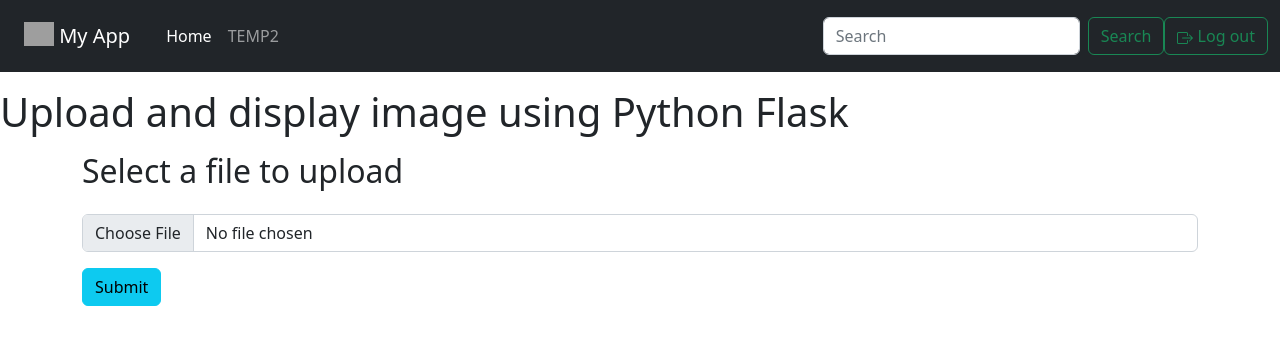
After one commit to Totolariflette/minerals_website, a Flask app: page /choose_file in a window 1280 px wide. The commit adds this page. Shown: the top 345 px of the page. Run offline with Flask 2, Linux system fonts and the light colour scheme; the visitor is signed in with stand-in values (Sample User, id 1); some libraries are stand-ins or nearby versions; grey boxes are pictures that could not be loaded.

Commit message:
delete Dropzone new page choose_file distinct of main

```diff
--- a/app.py
+++ b/app.py
@@ -1,26 +1,34 @@
 import os.path
 
-from flask import Flask, render_template, url_for, redirect, request
+from flask import Flask, render_template, url_for, redirect, request, flash
 from flask_login import UserMixin, LoginManager, login_required, logout_user, current_user, login_user
 from flask_bcrypt import Bcrypt
-from flask_dropzone import Dropzone
 
 from models import db, User
 from forms import RegisterForm, LoginForm
 
+# Paths
 db_path = '../db/login.db'
+uploads_path = "static/uploads"
+
+# Constants
 basedir = os.path.abspath(os.path.dirname(__file__))
+supported_image_types = ['jpg', 'jpeg', "png"]
 
+# Init the app
 app = Flask(__name__)
 db.init_app(app)
+# Init the encryptor for the passwords
 bcrypt = Bcrypt(app)
+# Init the sqlite database
 app.config['SQLALCHEMY_DATABASE_URI'] = 'sqlite:///' + db_path
 app.config['SECRET_KEY'] = 'mykey'
 
-app.config.update(UPLOADED_PATH=os.path.join(basedir, 'uploads'), DROPZONE_MAX_FILE_SIZE=1024,
+# Init the dropzone in the main page
+app.config.update(UPLOADED_PATH=uploads_path, DROPZONE_MAX_FILE_SIZE=1024,
                   DROPZONE_TIMEOUT=5 * 60 * 1000)
-dropzone = Dropzone(app)
 
+# Init the login manager for the login session
 login_manager = LoginManager()
 login_manager.init_app(app)
 login_manager.login_view = "login"
@@ -72,12 +80,39 @@ def logout():
     return redirect(url_for('home'))
 
 
-@app.route('/main', methods=['GET', 'POST'])
+@app.route('/choose_file', methods=['GET', 'POST'])
 @login_required
+def choose_file():
+    return render_template('choose_file.html')
+
+
+@app.route('/upload_image', methods=['POST'])
+def upload_image():
+    if 'file' not in request.files:
+        flash('No file part')
+        return redirect(request.url)
+    file = request.files['file']
+    if file.filename == '':
+        flash('No image selected for uploading')
+        return redirect(request.url)
+
+    if file and file.filename.split('.')[-1] in supported_image_types:
+        file.save(os.path.join(app.config['UPLOADED_PATH'], file.filename))
+
+        flash('Image successfully uploaded and displayed below')
+        return render_template('choose_file.html', filename=file.filename)
+    else:
+        flash('Allowed image types are - png, jpg, jpeg, gif')
+        return redirect(request.url)
+
+
+@app.route('/display/<filename>')
+def display_image(filename):
+    return redirect(url_for('static', filename='uploads/' + filename), code=301)
+
+
+@app.route('/main')
 def main():
-    if request.method == 'POST':
-        f = request.files.get('file')
-        f.save(os.path.join(app.config['UPLOADED_PATH'], f.filename))
     return render_template('main.html')
 
 
--- /dev/null
+++ b/templates/choose_file.html
@@ -0,0 +1,53 @@
+<!DOCTYPE html>
+<html lang="en">
+<head>
+    <meta charset="utf-8">
+    <meta name="viewport" content="width=device-width, initial-scale=1">
+    <title>Upload and display image using Python Flask</title>
+    <link href="https://cdn.jsdelivr.net/npm/bootstrap@5.2.0-beta1/dist/css/bootstrap.min.css" rel="stylesheet"
+          integrity="sha384-0evHe/X+R7YkIZDRvuzKMRqM+OrBnVFBL6DOitfPri4tjfHxaWutUpFmBp4vmVor" crossorigin="anonymous">
+</head>
+<body>
+{% include 'navbar.html' %}
+
+<p><h1>Upload and display image using Python Flask</h1></p>
+
+<div class="container">
+<div class="row">
+    <h2>Select a file to upload</h2>
+    <p>
+        {% with messages = get_flashed_messages() %}
+          {% if messages %}
+            <ul>
+            {% for message in messages %}
+              <li>{{ message }}</li>
+            {% endfor %}
+            </ul>
+          {% endif %}
+        {% endwith %}
+    </p>
+
+    <form method="post" action="/upload_image" enctype="multipart/form-data">
+        <dl>
+            <p>
+                <input type="file" name="file" class="form-control" autocomplete="off" required>
+            </p>
+        </dl>
+        <p>
+            <input type="submit" value="Submit" class="btn btn-info">
+        </p>
+    </form>
+
+    {% if filename %}
+        <div>
+            <img src="{{ url_for('display_image', filename=filename) }}">
+        </div>
+    {% endif %}
+</div>
+</div>
+
+<script src="https://cdn.jsdelivr.net/npm/bootstrap@5.2.0-beta1/dist/js/bootstrap.bundle.min.js"
+        integrity="sha384-pprn3073KE6tl6bjs2QrFaJGz5/SUsLqktiwsUTF55Jfv3qYSDhgCecCxMW52nD2"
+        crossorigin="anonymous"></script>
+</body>
+</html>
--- a/templates/navbar.html
+++ b/templates/navbar.html
@@ -14,7 +14,7 @@
         <div class="collapse navbar-collapse" id="navbarSupportedContent">
             <ul class="navbar-nav me-auto mb-2 mb-lg-0">
                 <li class="nav-item">
-                    <a class="nav-link active" aria-current="page" href="#">TEMP1</a>
+                    <a class="nav-link active" aria-current="page" href="{{ url_for('main') }}">Home</a>
                 </li>
                 <li class="nav-item">
                     <a class="nav-link" href="#">TEMP2</a>
```
Also changed, not shown: templates/main.html (+3 -8 lines), static/uploads/51Lbas6uTCL._AC_SY355_.jpg (added), static/uploads/IMG-20181129-WA0000.jpg (added), static/uploads/default.png (added).
